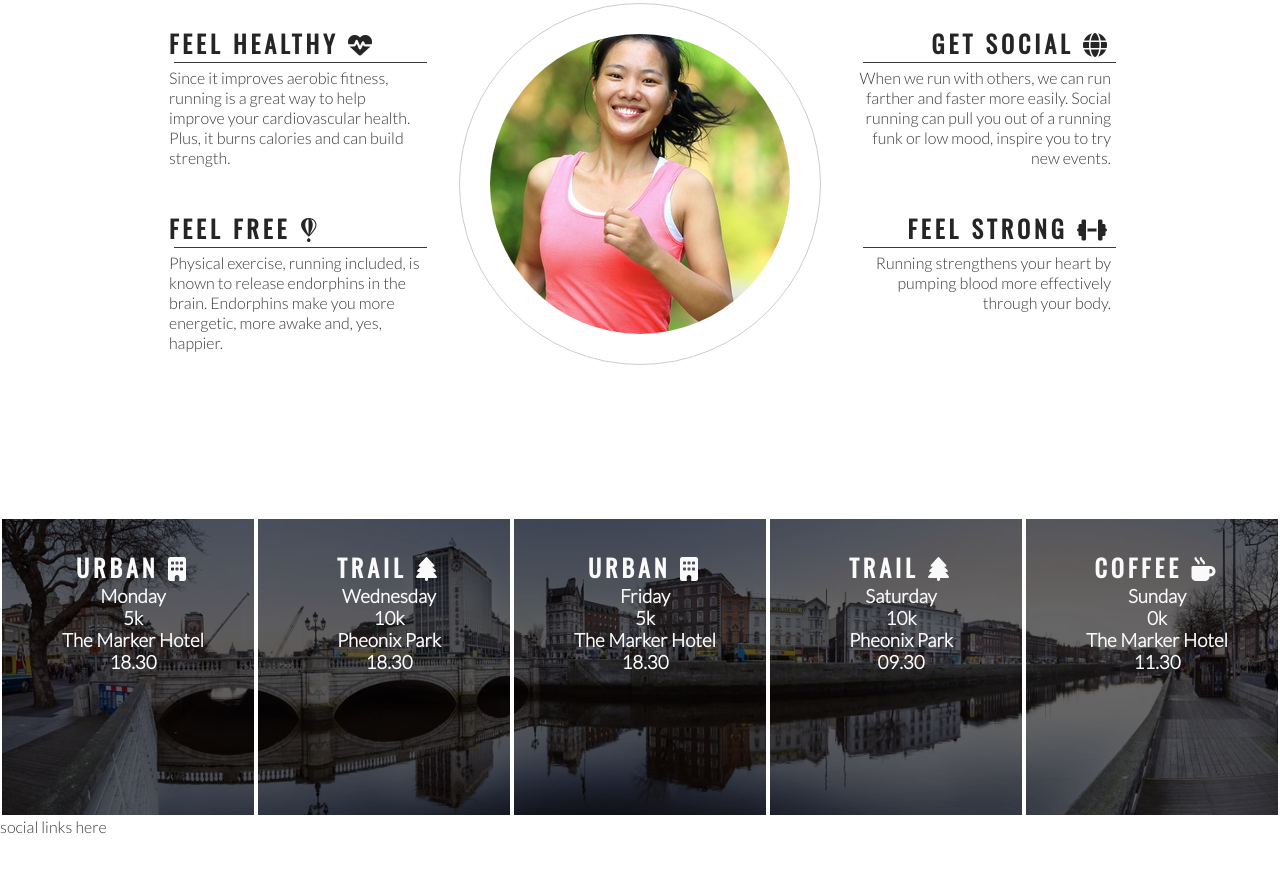
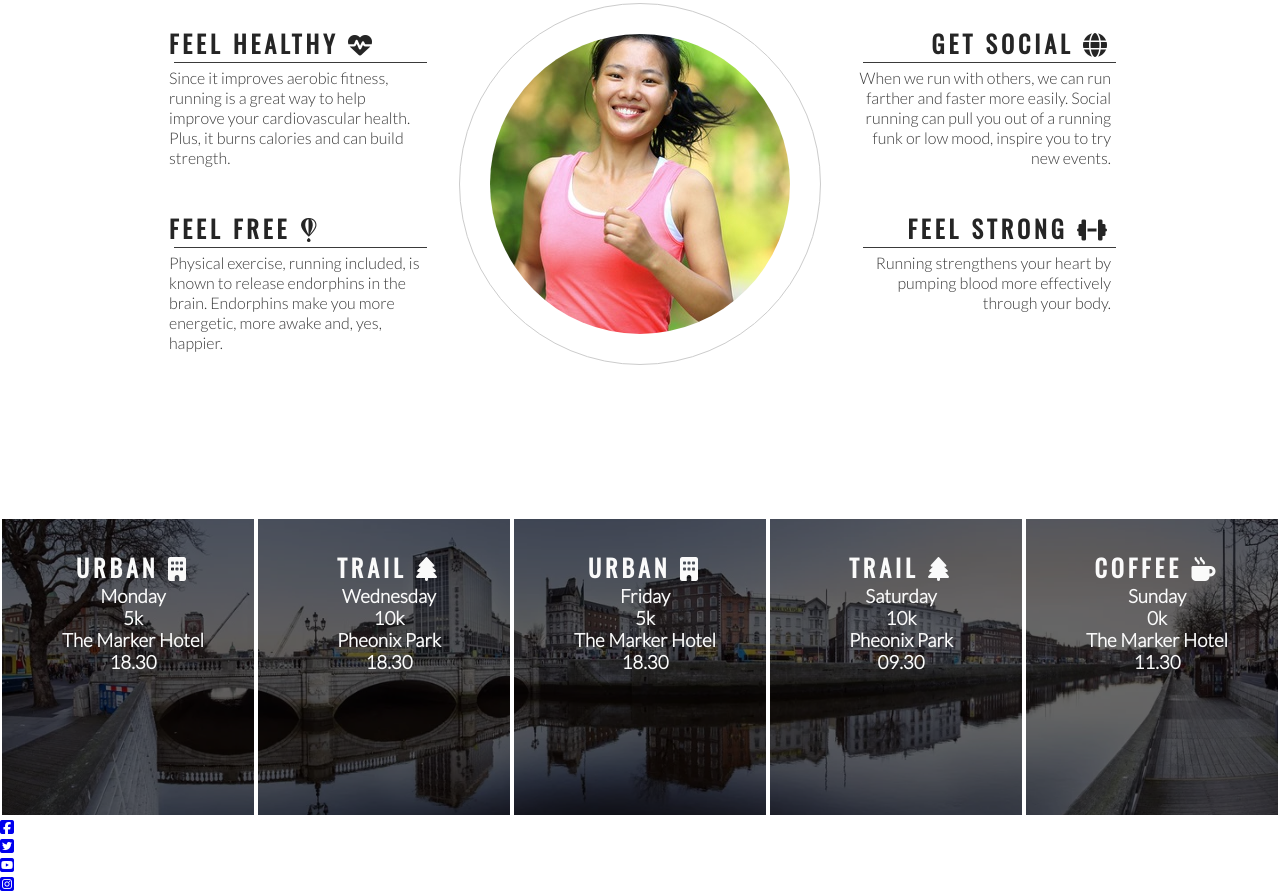
Before and after one commit to SeanTangney/Love_running, a plain HTML site: page index.html in a window 1280 px wide. Shown: the part 778-1671 px from the top of the page. Before the commit the page ends 1614 px from the top, so only its background shows below. Drawn offline with nearby package versions, Linux system fonts and the light colour scheme.

Commit message:
Add social media icons

```diff
--- a/index.html
+++ b/index.html
@@ -117,7 +117,20 @@
 
     </section>
     <footer>
-        social links here
+        <ul>
+            <li>
+                <a href="https://facebook.com" target="_blank" rel="noopener" aria-label="Visit our Facebook page ( opens in a new tab )"><i class="fab fa-facebook-square"></i></a>
+            </li>
+            <li>
+                <a href="https://twitter.com" target="_blank" rel="noopener" aria-label="Visit our Twitter page ( opens in a new tab )"><i class="fab fa-twitter-square"></i></a>
+            </li>
+            <li>
+                <a href="https://youtube.com" target="_blank" rel="noopener" aria-label="Visit our Youtube page ( opens in a new tab )"><i class="fab fa-youtube-square"></i></a>
+            </li>
+            <li>
+                <a href="https://instagram.com" target="_blank" rel="noopener" aria-label="Visit our Instagram page ( opens in a new tab )"><i class="fab fa-instagram-square"></i></a>
+            </li>
+        </ul>
     </footer>
     <!-- font awesome script-->
     <script src="https://kit.fontawesome.com/76dbbc5b0a.js" crossorigin="anonymous"></script>
```
